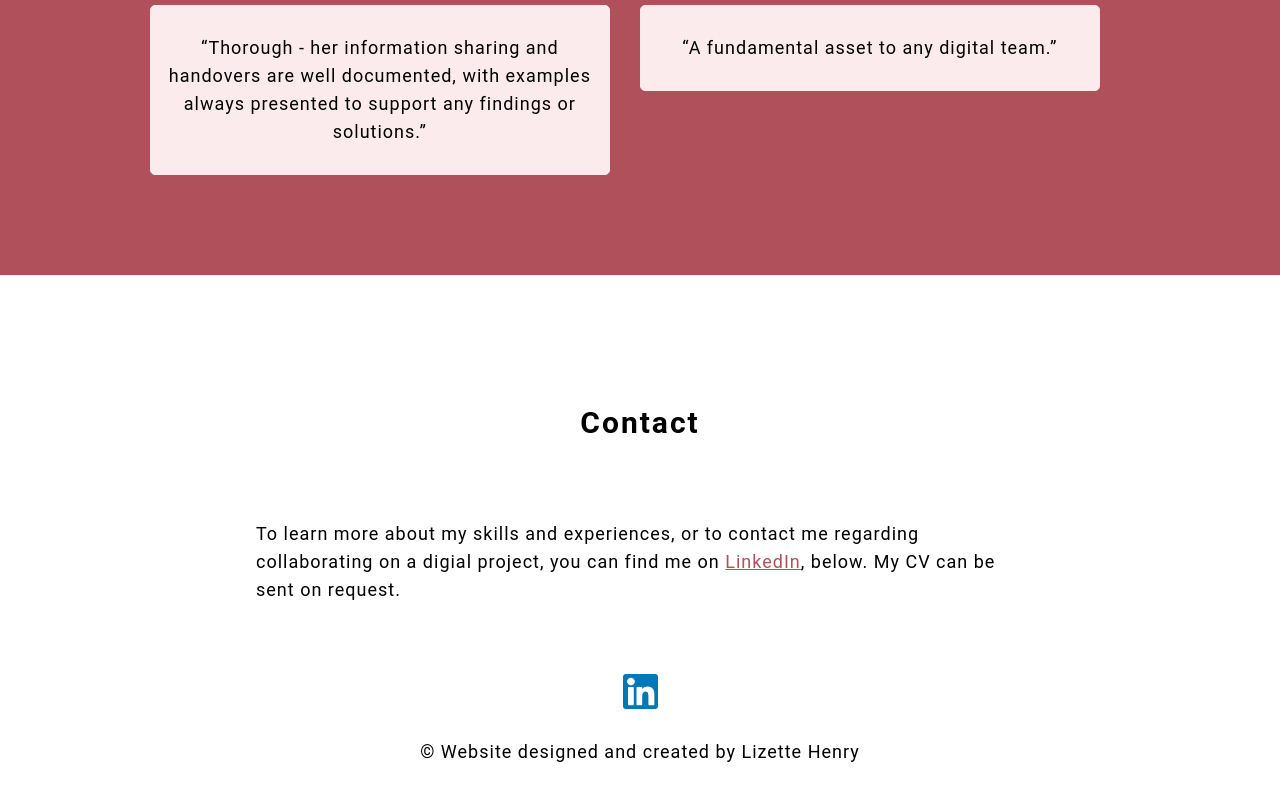
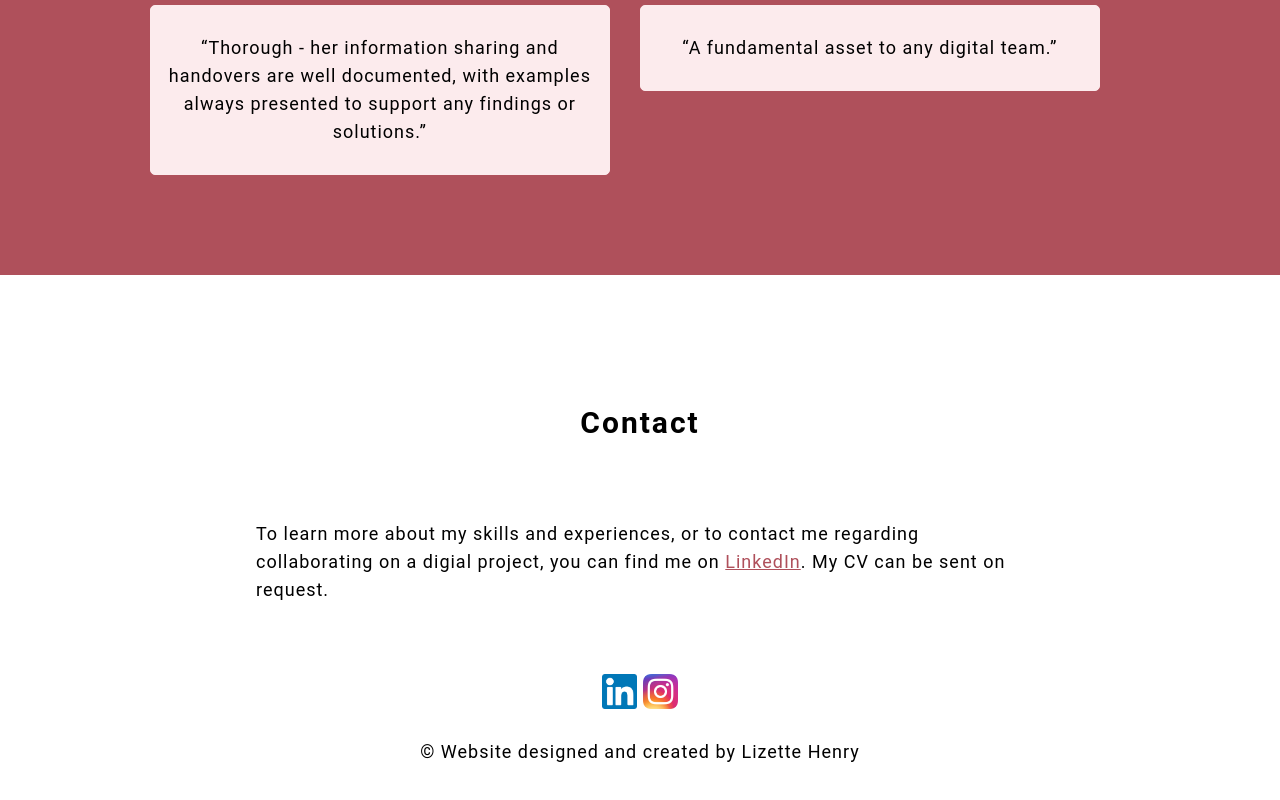
Before and after one commit to Lize101/portfolio, a plain HTML site: page index.html in a window 1280 px wide. Shown: the part 4595-5395 px from the top of the page. Drawn offline with Linux system fonts and the light colour scheme.

Commit message:
Add Instagram social media icon to all pages in the footer

```diff
--- a/index.html
+++ b/index.html
@@ -288,11 +288,13 @@
             </section>
             <section class="contact grid-item" id="contact">
                 <h3 class="h3">Contact</h3>
-                <p class="para1 leftText">To learn more about my skills and experiences, or to contact me regarding collaborating on a digial project, you can find me on <a href="" class="inlineLink" target="_blank">LinkedIn</a>, below. My CV can be sent on request.</p>
+                <p class="para1 leftText">To learn more about my skills and experiences, or to contact me regarding collaborating on a digial project, you can find me on <a href="" class="inlineLink" target="_blank">LinkedIn</a>. My CV can be sent on request.</p>
             </section>
         </main>
         <footer class="footer">
-            <a href="" class="social" target="_blank"><img src="./images/Social/linkedin.png" class="socialImg" alt="LinkedIn social media icon"></a>
+            <a href="" target="_blank"><img src="./images/Social/linkedin.png" class="socialImg" alt="LinkedIn social media icon"></a>
+            <a href="" target="_blank"><img src="./images/Social/Instagram.png" class="socialImg" alt="Instagram social media icon"></a>
+
             <p class="copy">&copy; Website designed and created by Lizette Henry</p>
         </footer>
         <script src="./JS/mobilenav.js"></script>
```
Also changed, not shown: project-accordion.html (+2 -1 lines), project-fitness.html (+2 -1 lines), project-mindstrong-mobile.html (+2 -1 lines), project-mindstrong-tablet.html (+2 -1 lines), project-mindstrong.html (+2 -1 lines), project-quote.html (+2 -1 lines), project-smoothie-mobile.html (+2 -1 lines), project-smoothie-tablet.html (+2 -1 lines), project-smoothie.html (+3 -1 lines), project-stopwatch.html (+2 -1 lines), images/Social/Instagram.png (added).
